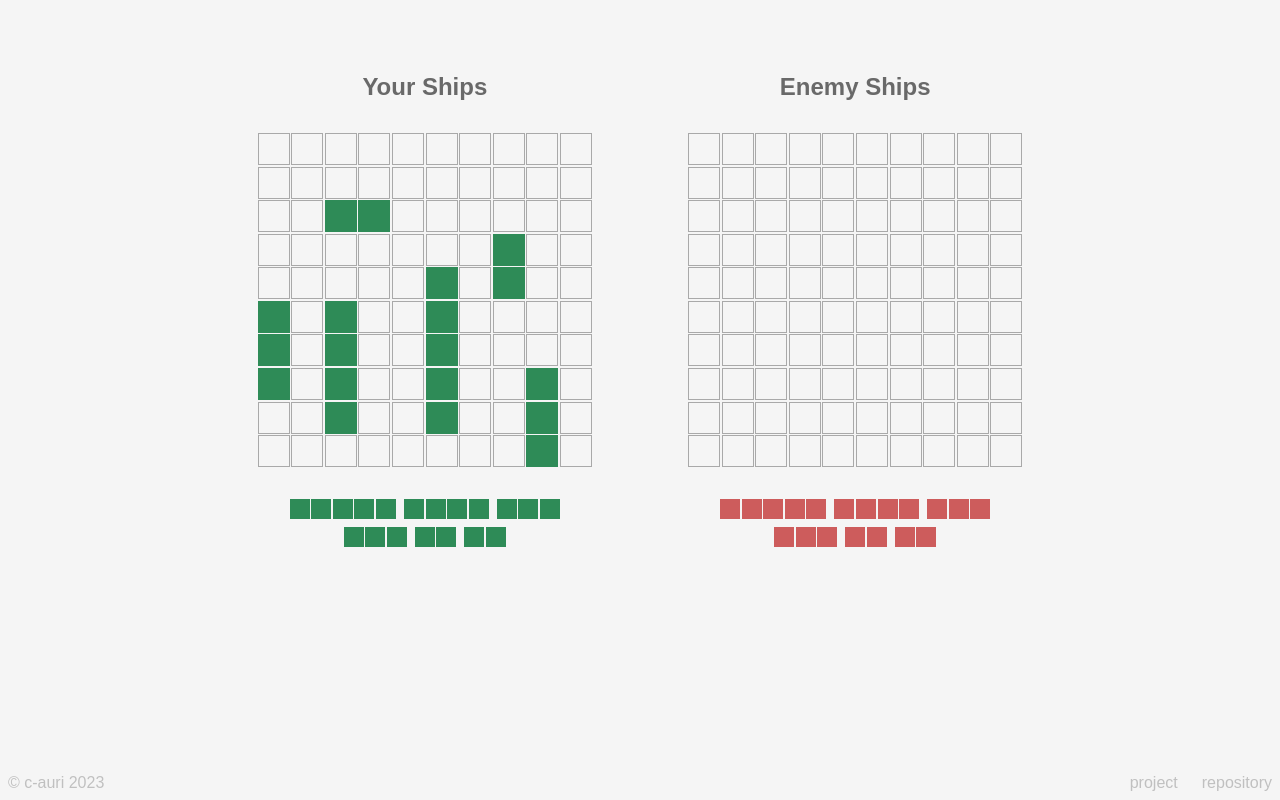
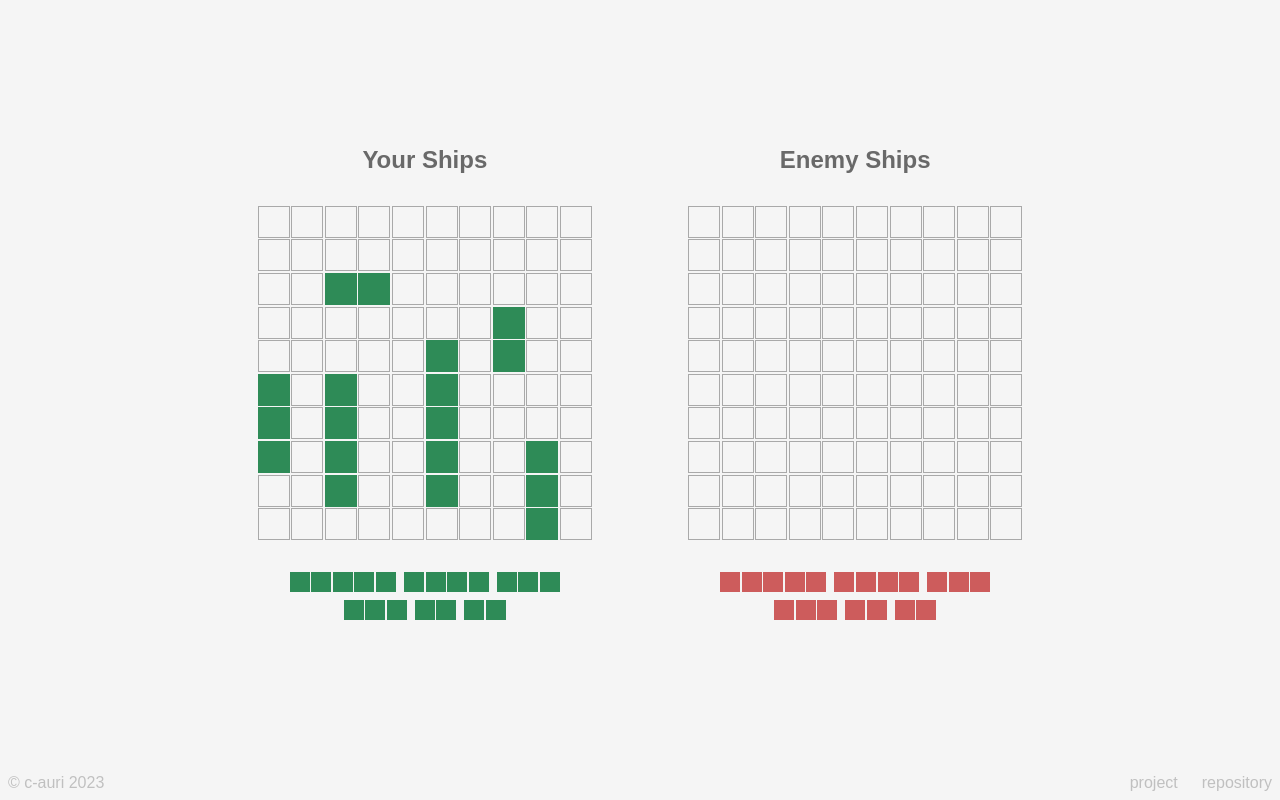
Before and after one commit to c-auri/battleship, a website built with webpack: page src/index.html in a window 1280 px wide. Built offline with nearby package versions, Linux system fonts and the light colour scheme.

Commit message:
Center boards vertically

```diff
--- a/src/styles.scss
+++ b/src/styles.scss
@@ -19,12 +19,13 @@
 body {
     margin: 0;
     min-height: 100vh;
-    display: grid;
-    place-items: center;
+    display: flex;
+    flex-direction: column;
     background-color: var(--clr-almost-white);
 }
 
 main {
+    flex: 1;
     display: grid;
     place-items: center;
     gap: 2rem;
@@ -148,7 +149,6 @@ main {
 }
 
 footer {
-    margin-top: auto;
     padding: .5rem;
     width: 100%;
     display: flex;
```
